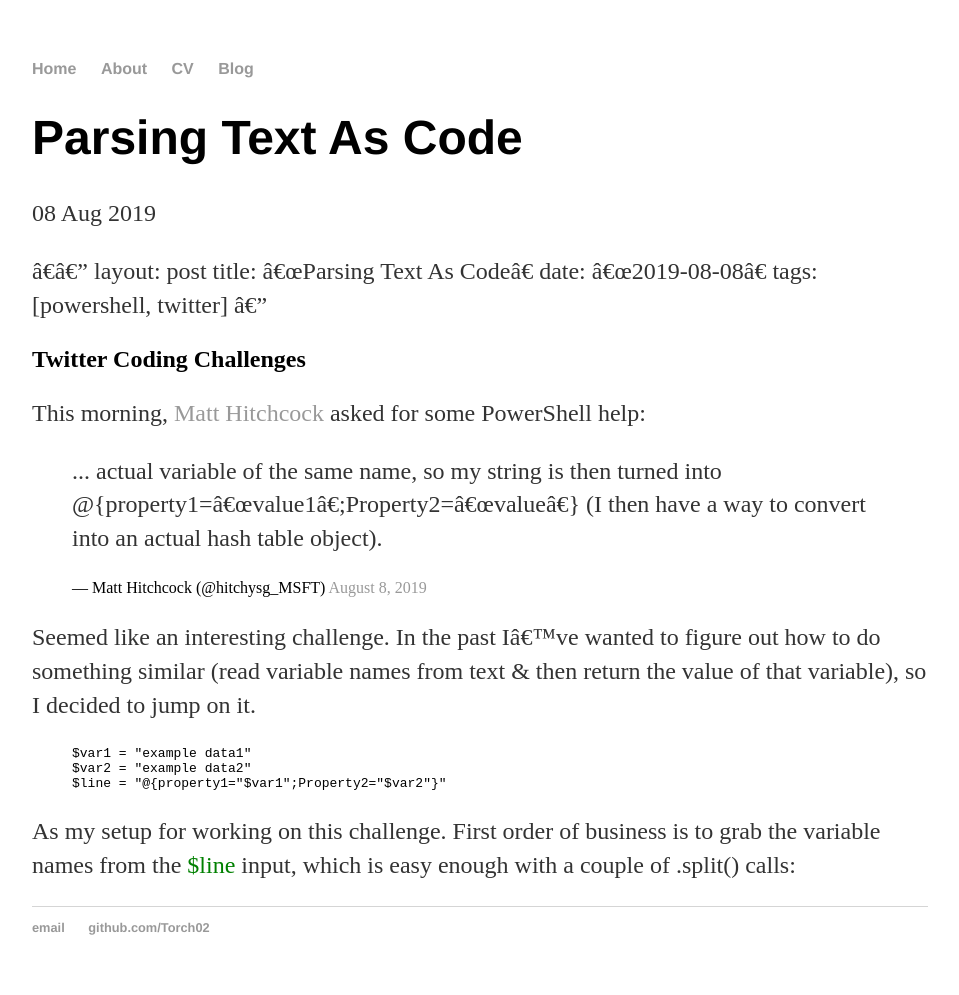
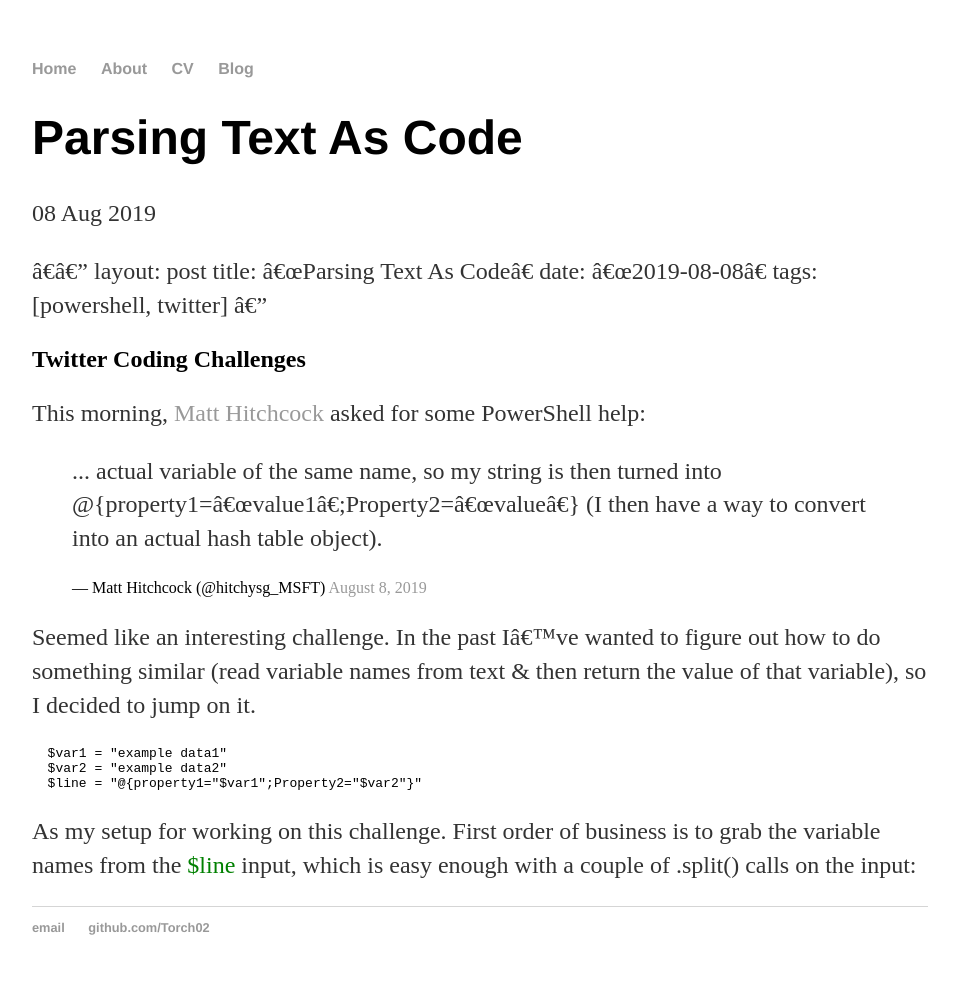
Before and after one commit to Torch02/Torch02.github.io, a Jekyll site: the page built from _posts/2019-08-08-Parsing-Text-As-Code.md, in a window 1280 px wide. Shown: the whole page, without its empty margins (160-1119 px from the left). Built offline with Jekyll 4.4.1, drawn with Linux system fonts in a browser that asks for light colours; our own code applies the rules of GitHub Pages for plain Markdown files; comment, search, counter and statistics services are not loaded.

Commit message:
update
back to 'powershell'
tabbed in code

````diff
--- a/_posts/2019-08-08-Parsing-Text-As-Code.md
+++ b/_posts/2019-08-08-Parsing-Text-As-Code.md
@@ -18,16 +18,14 @@ This morning, [Matt Hitchcock](https://twitter.com/hitchysg_MSFT) asked for some
 
 Seemed like an interesting challenge. In the past I've wanted to figure out how to do something similar (read variable names from text & then return the value of that variable), so I decided to jump on it.
 
-<!-- ``` posh --->
-{% highlight powershell %}
-$var1 = "example data1"
-$var2 = "example data2"
-$line = "@{property1="$var1";Property2="$var2"}"
-{% endhighlight %}
-<!-- ``` --->
+```powershell
+  $var1 = "example data1"
+  $var2 = "example data2"
+  $line = "@{property1="$var1";Property2="$var2"}"
+```
 <!--
 <script src="https://github.com/Torch02/Torch02.github.io/blob/master/src/20190808setup.ps1" > </script>
 -->
 
 As my setup for working on this challenge.
-First order of business is to grab the variable names from the <span style="color:green">$line</span> input, which is easy enough with a couple of .split() calls:
+First order of business is to grab the variable names from the <span style="color:green">$line</span> input, which is easy enough with a couple of .split() calls on the input:
````
